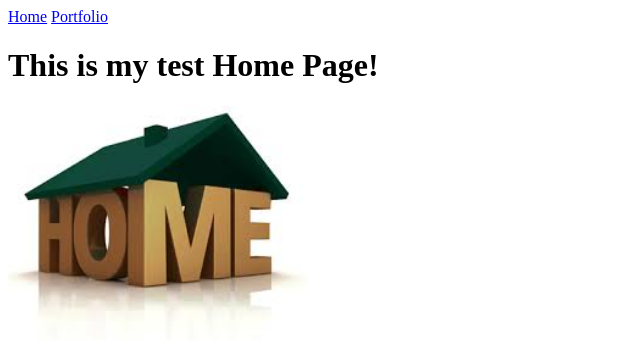
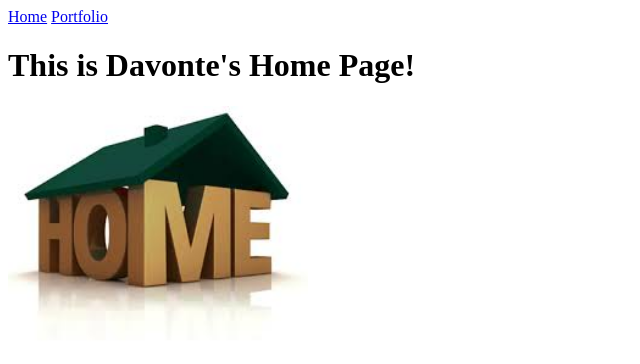
Before and after one commit to DThompson267/DThompson267.github.io, a plain HTML site: page my_website/index.html in a window 1280 px wide. Shown: the whole page, without its empty margins (0-640 px from the left). Drawn offline with Linux system fonts and the light colour scheme.

Commit message:
Update index.html

```diff
--- a/my_website/index.html
+++ b/my_website/index.html
@@ -7,7 +7,7 @@
 <body>
 <a href="index.html">Home</a>
 <a href="portfolio.html">Portfolio</a>
-<h1>This is my test Home Page!</h1>
+<h1>This is Davonte's Home Page!</h1>
 <img src="images/home.jpg" height="250">
 </body>
 </html>
```
